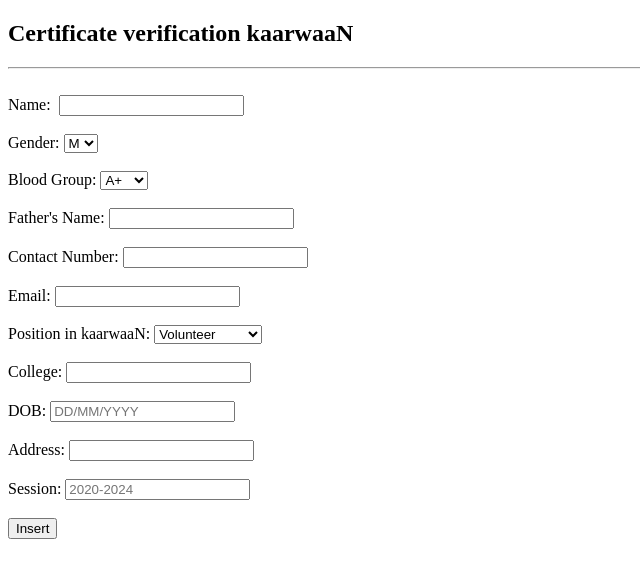
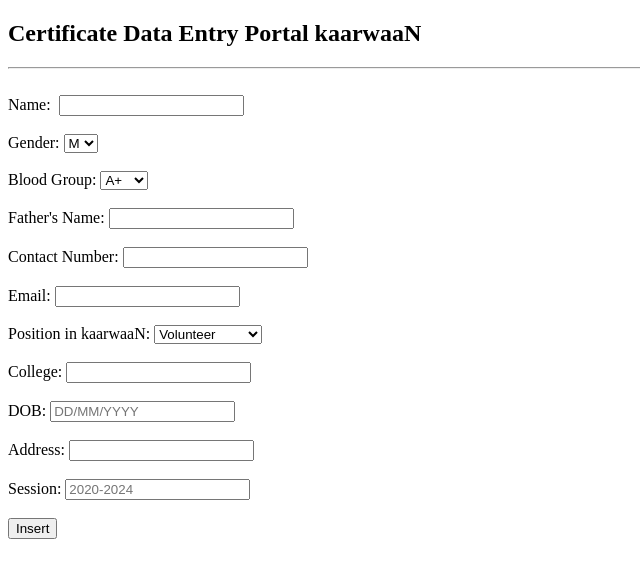
Before and after one commit to KaarwaaN/Certificate-reg, a plain HTML site: page index.html in a window 1280 px wide. Shown: the whole page, without its empty margins (0-640 px from the left). Drawn offline with Linux system fonts and the light colour scheme.

Commit message:
Update index.html

```diff
--- a/index.html
+++ b/index.html
@@ -7,7 +7,7 @@
 
 <body>
   <div class="container">
-    <h2>Certificate verification kaarwaaN</h2>
+    <h2>Certificate Data Entry Portal kaarwaaN</h2>
     <hr />
     <br />
     <div class="form">
```
